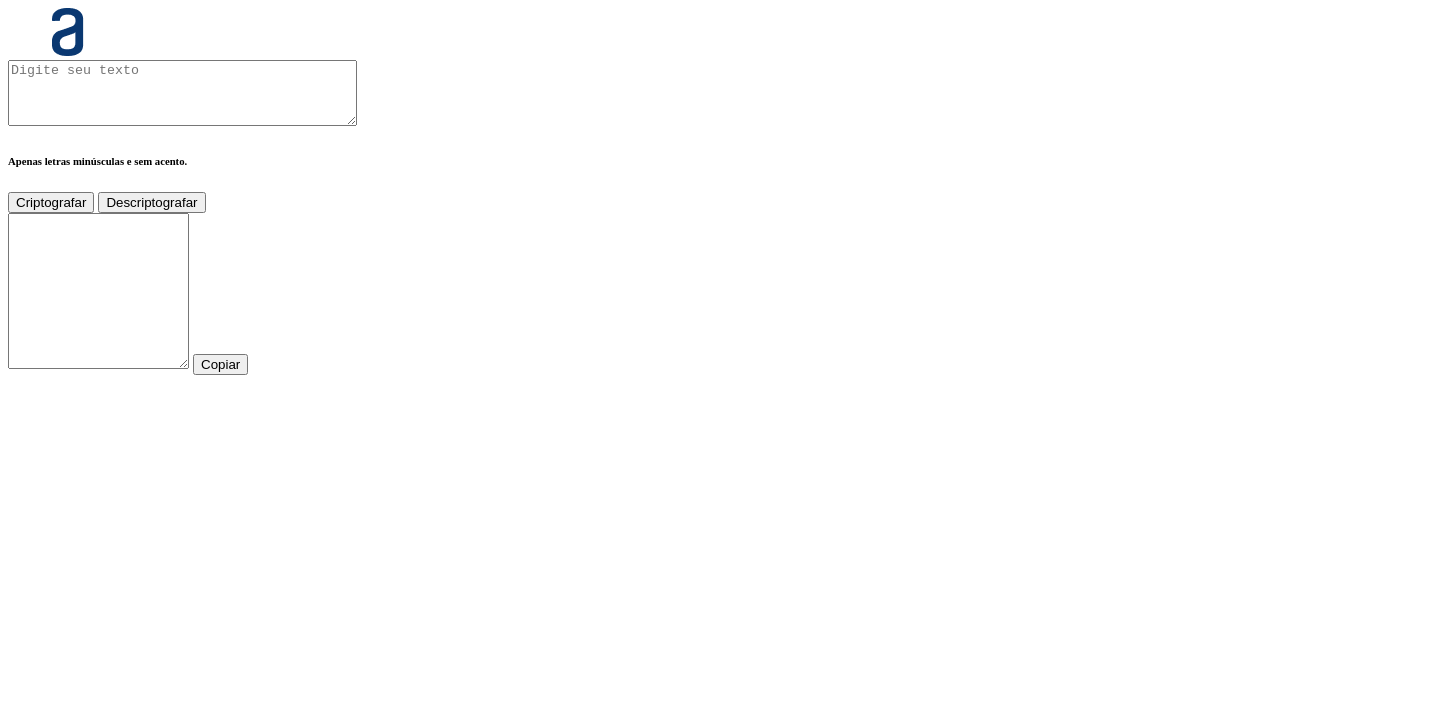
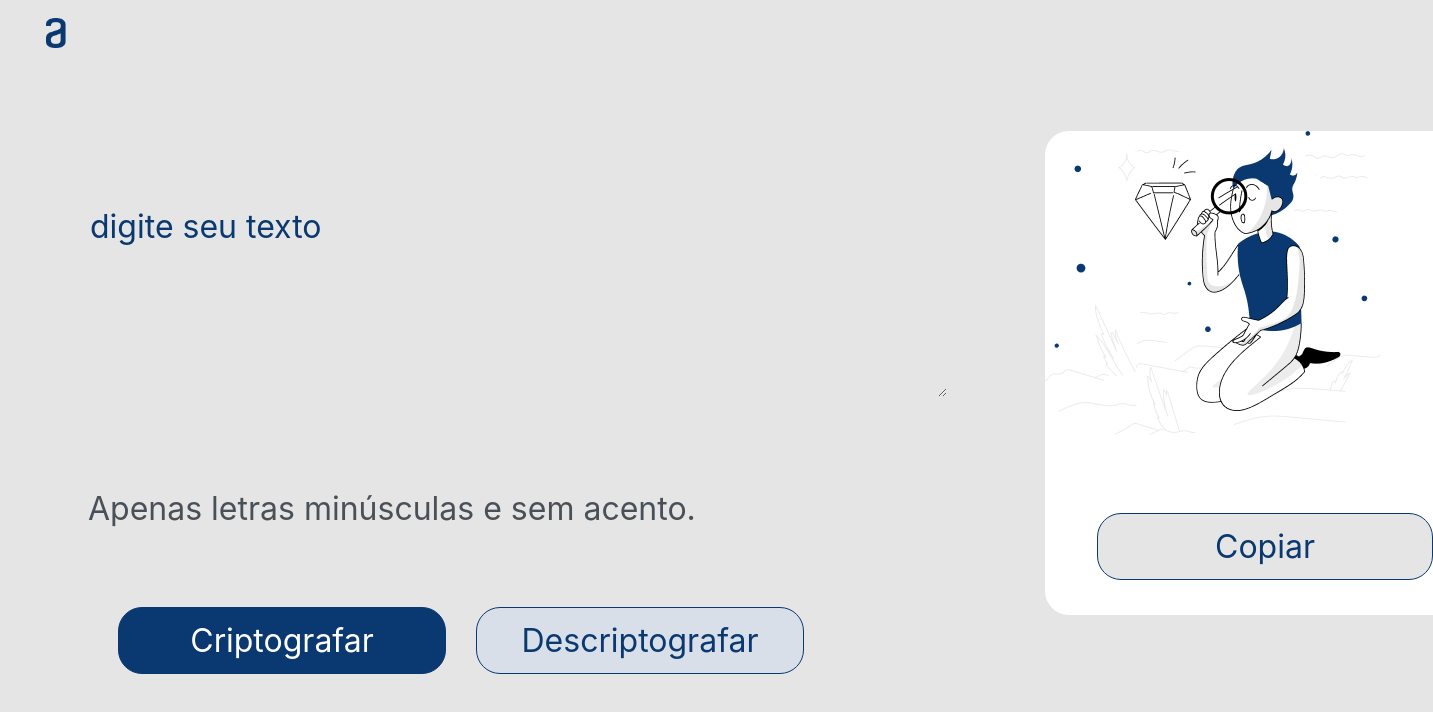
Before and after one commit to wilxavier/challenge, a plain HTML site: page index.html in a window 1280 px wide. Shown: the whole page, 1433 px wide, since content can reach past the window. Drawn offline with Linux system fonts and the light colour scheme.

Commit message:
html css final

```diff
--- a/css/style.css
+++ b/css/style.css
@@ -9,7 +9,7 @@
 .logoAlura {
     margin-left: 10px;
     padding-top: 10px;
-    width: 2%;
+    width: 6%;
 }
 
 main {
@@ -18,7 +18,7 @@ main {
     margin-left: 80px;
 }
 
-.areaTexto {
+.text-area {
     border: none;
     color: #0a3871;
     margin-top: 90px;
@@ -34,4 +34,58 @@ main {
     background: white;
     background-image: url(/img/boneco.png);
     background-repeat: no-repeat;
+    border: none;
+    border-radius: 24px;
+    color: #0a3871;
+    margin-left: 98px;
+    margin-top: 20px;
+    padding-left: 20px;
+    position: fixed;
 }
+
+.mensagem:focus{
+    outline: none;
+}
+
+.botoes{
+    display: flex;
+    margin-top: 18px;
+}
+
+.btn-desencriptar{
+    background: #d8dfe8;
+    border: 1px solid #0a3871;
+    border-radius: 24px;
+    color: #0a3871;
+    cursor: pointer;
+    height: 67px;
+    margin-left: 30px;
+    width: 328px;
+}
+.btn-encriptar{
+    background-color: #0a3871;
+    border: 1px solid #0a3871;
+    border-radius: 24px;
+    color: white;
+    cursor: pointer;
+    height: 67px;
+    margin-left: 30px;
+    width: 328px;
+}
+
+.btn-copiar {
+    border: 1px solid #0a3871;
+    border-radius: 24px;
+    color: #0a3871;
+    cursor: pointer;
+    height: 67px;
+    margin-left: 150px;
+    margin-top: 402px;
+    position: absolute;
+    width: 336px;
+}
+
+.informacao{
+    color: #495057;
+    font-size: 18px;
+}
--- a/index.html
+++ b/index.html
@@ -1,26 +1,23 @@
 <!DOCTYPE html>
 <html lang="pt-br">
 
-<head>
+  <head>
     <meta charset="UTF-8">
     <meta name="viewport" content="width=device-width, initial-scale=1.0">
+    <link rel="preconnect" href="https://fonts.googleapis.com">
+    <link rel="preconnect" href="https://fonts.gstatic.com" crossorigin>
+    <link rel="stylesheet" href="css/style.css">
     <title>Encriptador</title>
-</head>
+  </head>
 
-<body>
+  <body>
     <header>
         <img class="logoAlura" src="/img/logoAlura.png" alt="Logo Alura">
-        <link rel="preconnect" href="https://fonts.googleapis.com">
-        <link rel="preconnect" href="https://fonts.gstatic.com" crossorigin>
-        <link
-            href="https://fonts.googleapis.com/css2?family=Inter:ital,opsz,wght@0,14..32,100..900;1,14..32,100..900&display=swap"
-            rel="stylesheet">
+
     </header>
-
     <main>
-
         <section>
-            <textarea class="areaTexto" cols="41" rows="4" placeholder="Digite seu texto"></textarea>
+            <textarea class="text-area" cols="41" rows="4" placeholder="Digite seu texto"></textarea>
 
             <div class="informacao">
                 <h6>Apenas letras minúsculas e sem acento.</h6>
@@ -37,11 +34,8 @@
             <textarea class="mensagem" cols="20" rows="10"></textarea>
             <button class="btn-copiar">Copiar</button>
         </section>
-
     </main>
 
-
-
-</body>
+  </body>
 
 </html>
```
